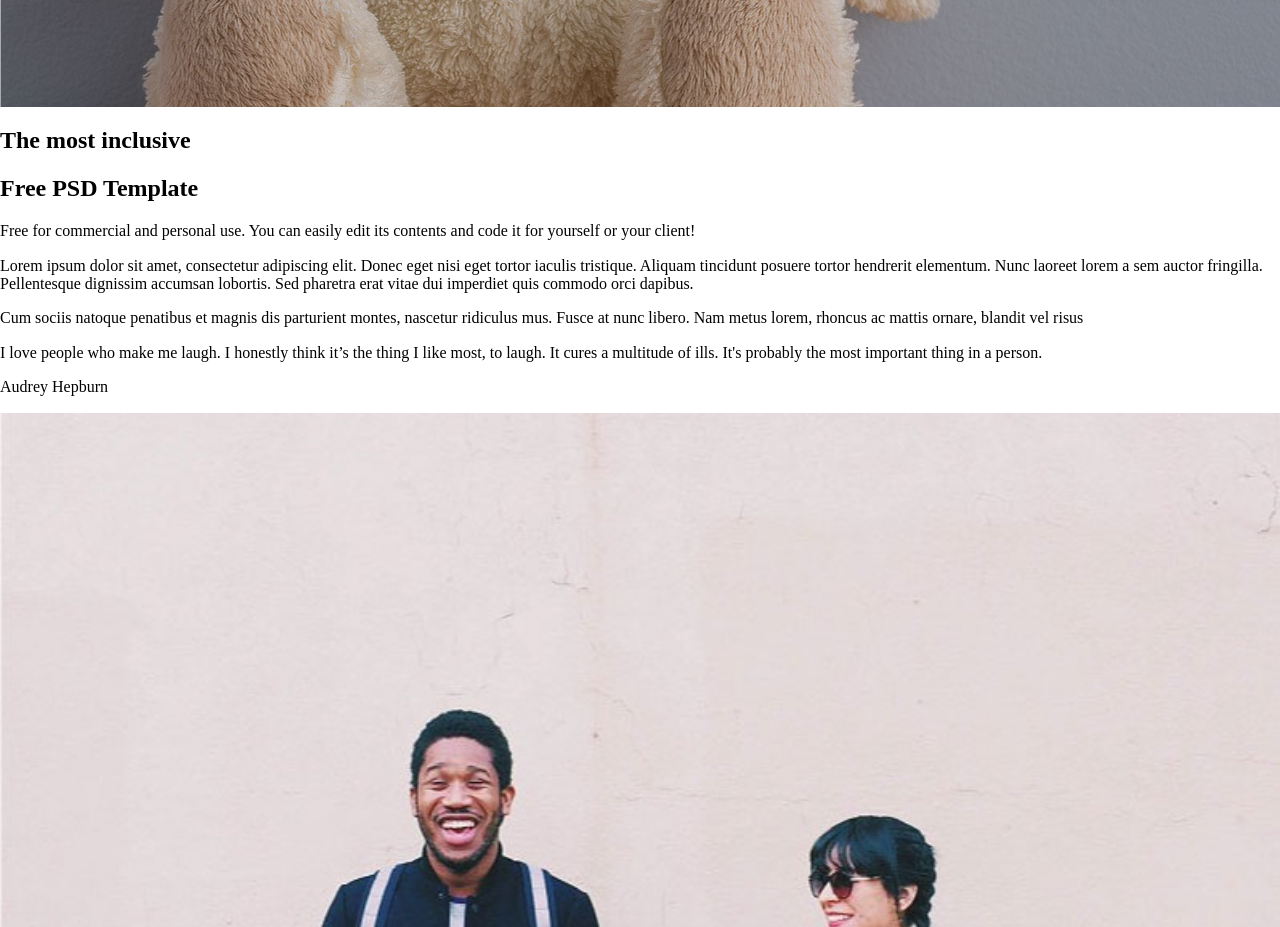
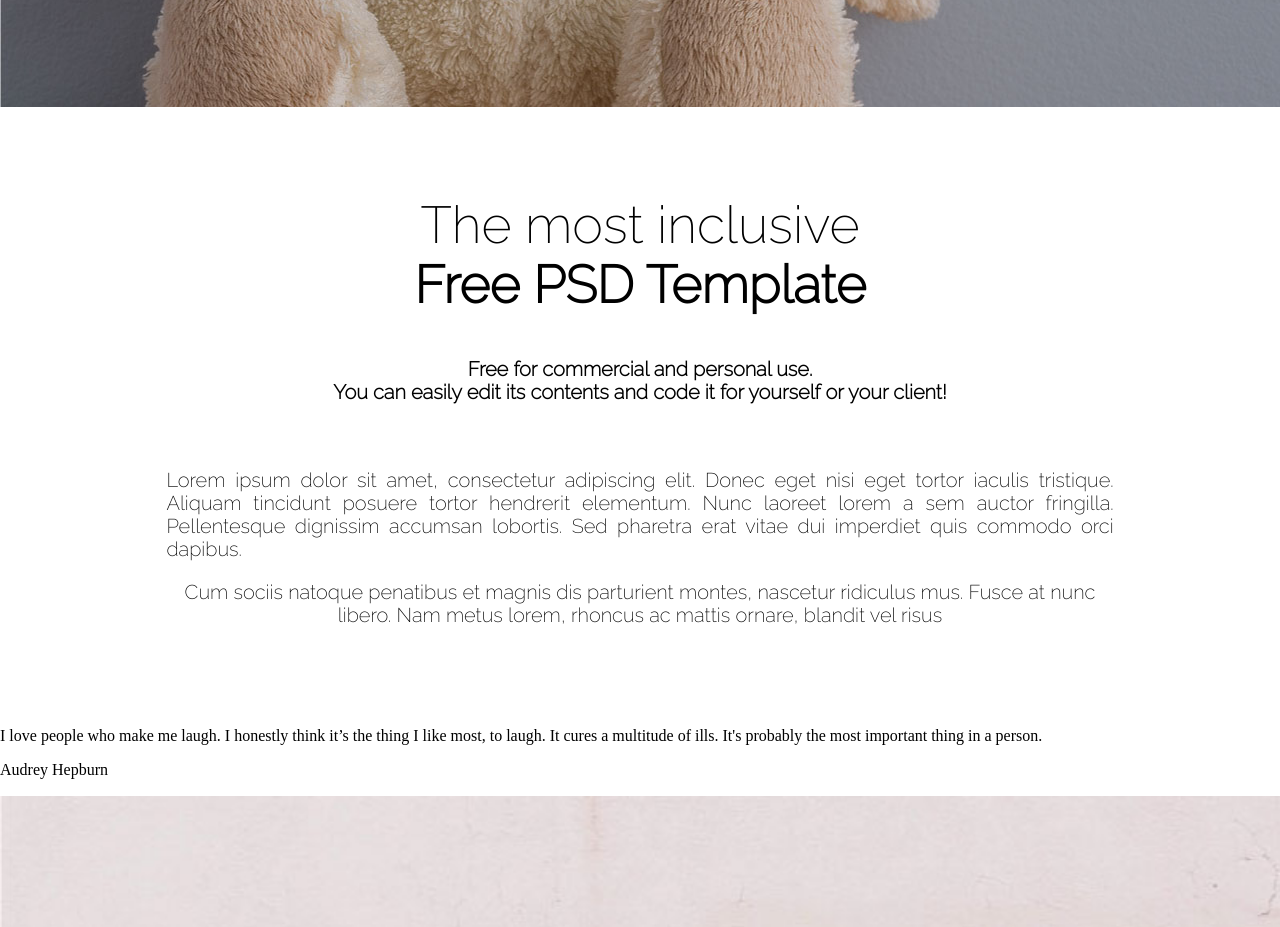
Before and after one commit to Kajoha/smile, a website: page index.html in a window 1280 px wide. Shown: the part 860-1787 px from the top of the page. Drawn offline with Linux system fonts and the light colour scheme.

Commit message:
add styles intro

```diff
--- a/index.html
+++ b/index.html
@@ -26,17 +26,18 @@
 
       <div id="intro">
         <div id="textTopSlyder">
-          <h2>The most inclusive</h2>
-          <h2>Free PSD Template</h2>
-          <p>Free for commercial and personal use.
-            You can easily edit its contents and code it for yourself or your client!
+          <h2 class="titleOne">The most inclusive</h2>
+          <h2 class="titleTwo">Free PSD Template</h2>
+          <p class="pBold">Free for commercial and personal use.
+          </p>
+          <p class="pBold">You can easily edit its contents and code it for yourself or your client!
           </p>
         </div>
         <div id="textLowSlyder">
-          <p>
+          <p class="pLigh unique">
             Lorem ipsum dolor sit amet, consectetur adipiscing elit. Donec eget nisi eget tortor iaculis tristique. Aliquam tincidunt posuere tortor hendrerit elementum. Nunc laoreet lorem a sem auctor fringilla. Pellentesque dignissim accumsan lobortis. Sed pharetra erat vitae dui imperdiet quis commodo orci dapibus.
           </p>
-          <p>
+          <p class="pLigh bottom">
             Cum sociis natoque penatibus et magnis dis parturient montes, nascetur ridiculus mus. Fusce at nunc libero. Nam metus lorem, rhoncus ac mattis ornare, blandit vel risus
           </p>
         </div>
--- a/sass/partial/_intro.scss
+++ b/sass/partial/_intro.scss
@@ -0,0 +1,37 @@
+#intro {
+  text-align: center;
+  font-family: $primary-font;
+}
+
+.titleOne {
+  margin: 88px 0 0 0;
+  font-size: 3.25rem;
+  font-weight: lighter;
+}
+
+.titleTwo {
+  margin-top: 0;
+  font-size: 3.25rem;
+  font-weight: bold;
+}
+
+.pBold {
+  font-weight: bold;
+  font-size: $size-font-p;
+  margin: 0;
+}
+
+.pLigh{
+  margin-left: 13%;
+  margin-right: 13%;
+  font-size: $size-font-p;
+}
+
+.unique {
+  text-align: justify;
+  margin-top: 65px;
+}
+
+.bottom {
+  margin-bottom: 100px;
+}
```
Also changed, not shown: public/css/styles.css.
